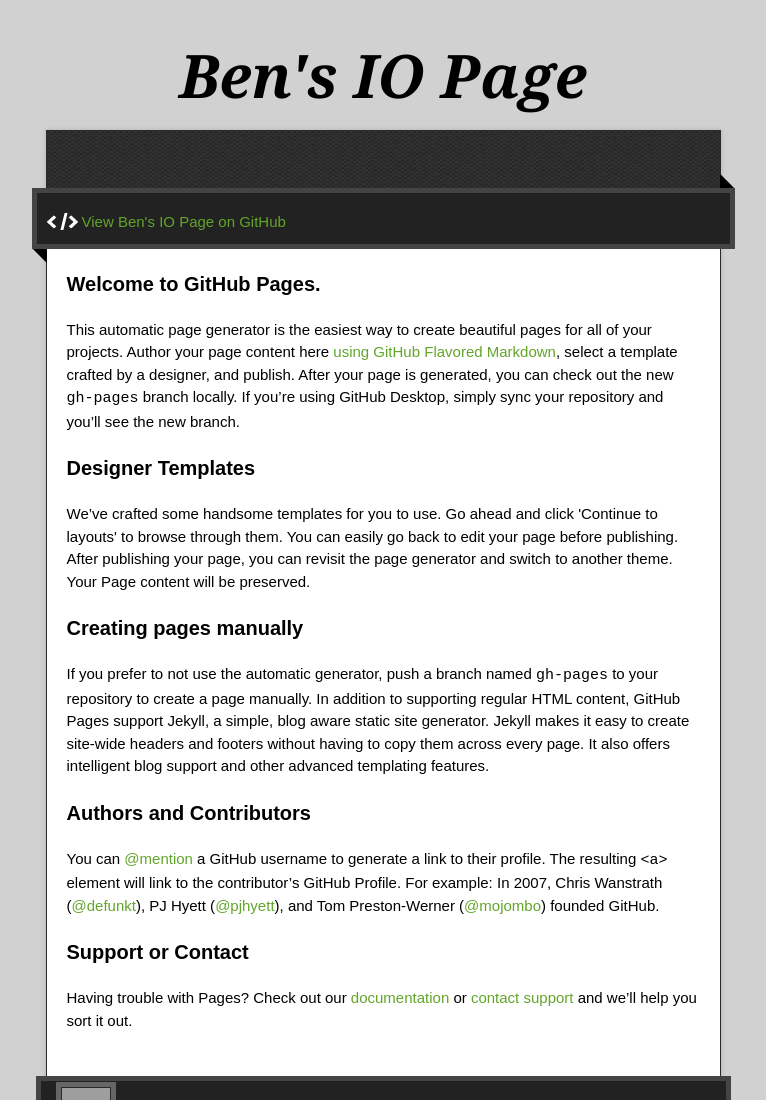
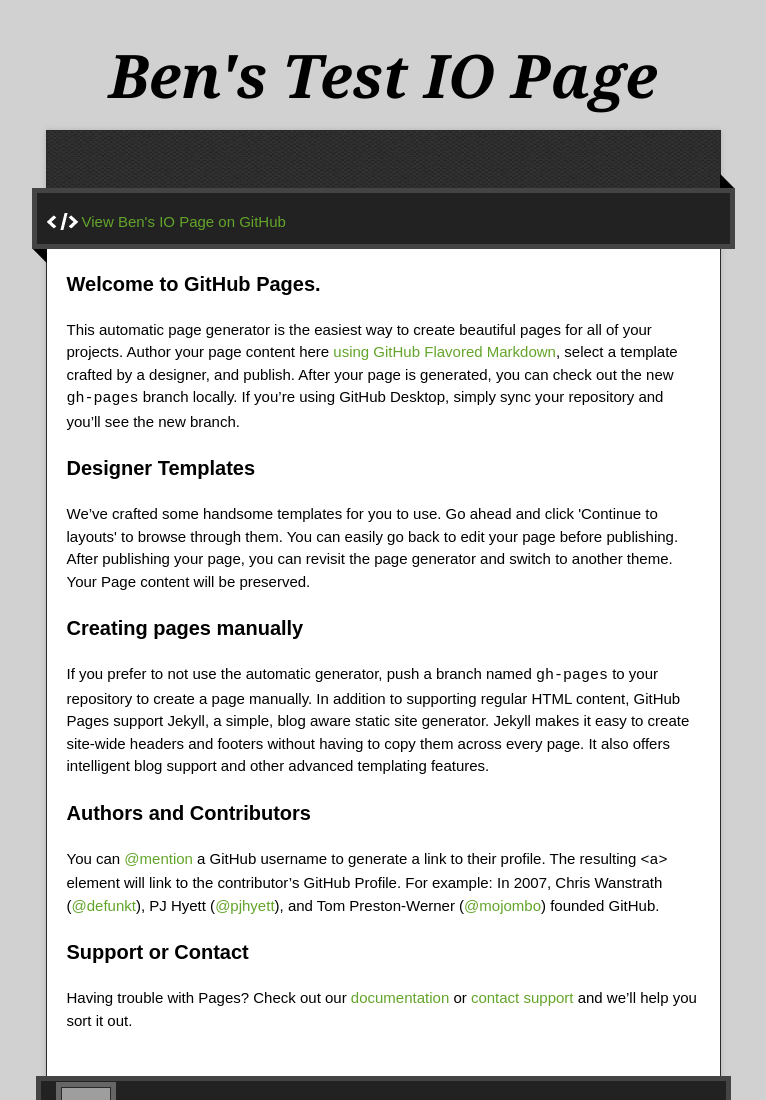
Before and after one commit to bdfd63/bdfd63.github.io, a plain HTML site: page index.html in a window 1280 px wide. Shown: the top 1100 px of the page, without its empty margins (257-1023 px from the left). Drawn offline with nearby package versions, Linux system fonts and the light colour scheme; grey boxes are pictures that could not be loaded.

Commit message:
Edit page name

```diff
--- a/index.html
+++ b/index.html
@@ -22,7 +22,7 @@
 
   <div class="wrapper">
     <header>
-      <h1 class="title">Ben&#39;s IO Page</h1>
+      <h1 class="title">Ben&#39;s Test IO Page</h1>
     </header>
     <div id="container">
       <p class="tagline"></p>
```
